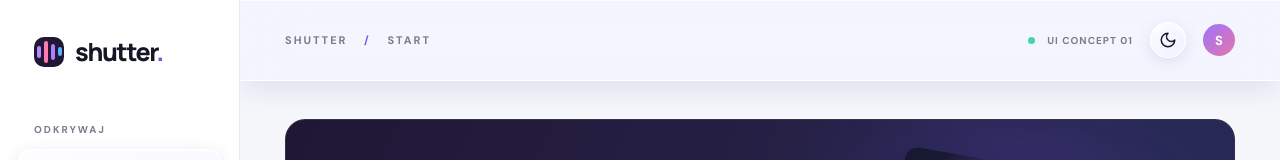
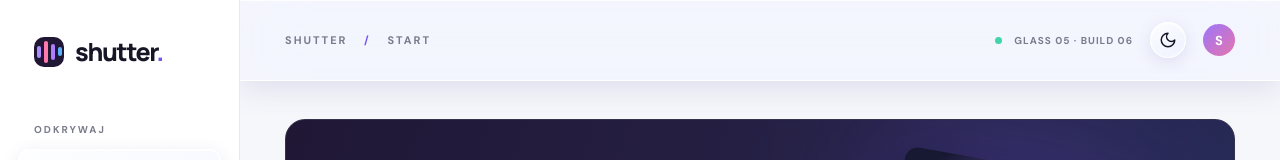
Before and after one commit to trciesielski/Shutter, a React (Vite) app: page / in a window 1280 px wide. Shown: the top 160 px of the page. Built offline with nearby package versions, Linux system fonts and the light colour scheme.

Commit message:
chore(ui): display build marker to diagnose Pages deployments

```diff
--- a/src/main.jsx
+++ b/src/main.jsx
@@ -32,7 +32,7 @@ function App(){
  </aside>
  {mobileMenu&&<button className="shade" aria-label="Zamknij nawigację" onClick={()=>setMobileMenu(false)}/>}
  <main className="main">
- <header className="topbar"><button className="hamburger" aria-label="Otwórz menu" onClick={()=>setMobileMenu(true)}><Menu size={22}/></button><div className="breadcrumb">SHUTTER <span>/</span> {views.find(x=>x.id===view)?.label.toUpperCase()}</div><div className="top-actions"><span className="status-pill"><span/> UI CONCEPT 01</span><button className="icon-button" onClick={()=>setTheme(dark?'light':'dark')} aria-label="Przełącz motyw">{dark?<Sun size={18}/>:<Moon size={18}/>}</button><div className="avatar">S</div></div></header>
+ <header className="topbar"><button className="hamburger" aria-label="Otwórz menu" onClick={()=>setMobileMenu(true)}><Menu size={22}/></button><div className="breadcrumb">SHUTTER <span>/</span> {views.find(x=>x.id===view)?.label.toUpperCase()}</div><div className="top-actions"><span className="status-pill"><span/> GLASS 05 · BUILD 06</span><button className="icon-button" onClick={()=>setTheme(dark?'light':'dark')} aria-label="Przełącz motyw">{dark?<Sun size={18}/>:<Moon size={18}/>}</button><div className="avatar">S</div></div></header>
  <div className="page-content">
  {view==='home'&&<><section className="hero"><div className="hero-content"><div className="eyebrow"><span className="live-dot"/> TWOJA MUZYKA. TWOJE ZASADY.</div><h1>Dźwięk, który<br/><em>zostaje z Tobą.</em></h1><p>Twoja kolekcja w jednym miejscu. Słuchaj tak, jak lubisz — bez rozpraszania.</p><button className="primary-button" onClick={()=>choose(0)}><Play size={17} fill="currentColor"/> Odtwórz teraz</button></div><div className="hero-art">{cover('night','hero-cover')}<div className="hero-glow"/></div></section>
  <div className="section-heading"><div><span className="eyebrow muted">WYBRANE DLA CIEBIE</span><h2>Twoje brzmienie</h2></div><button onClick={()=>nav('library')}>Zobacz wszystko <ArrowUpRight size={16}/></button></div>
```
